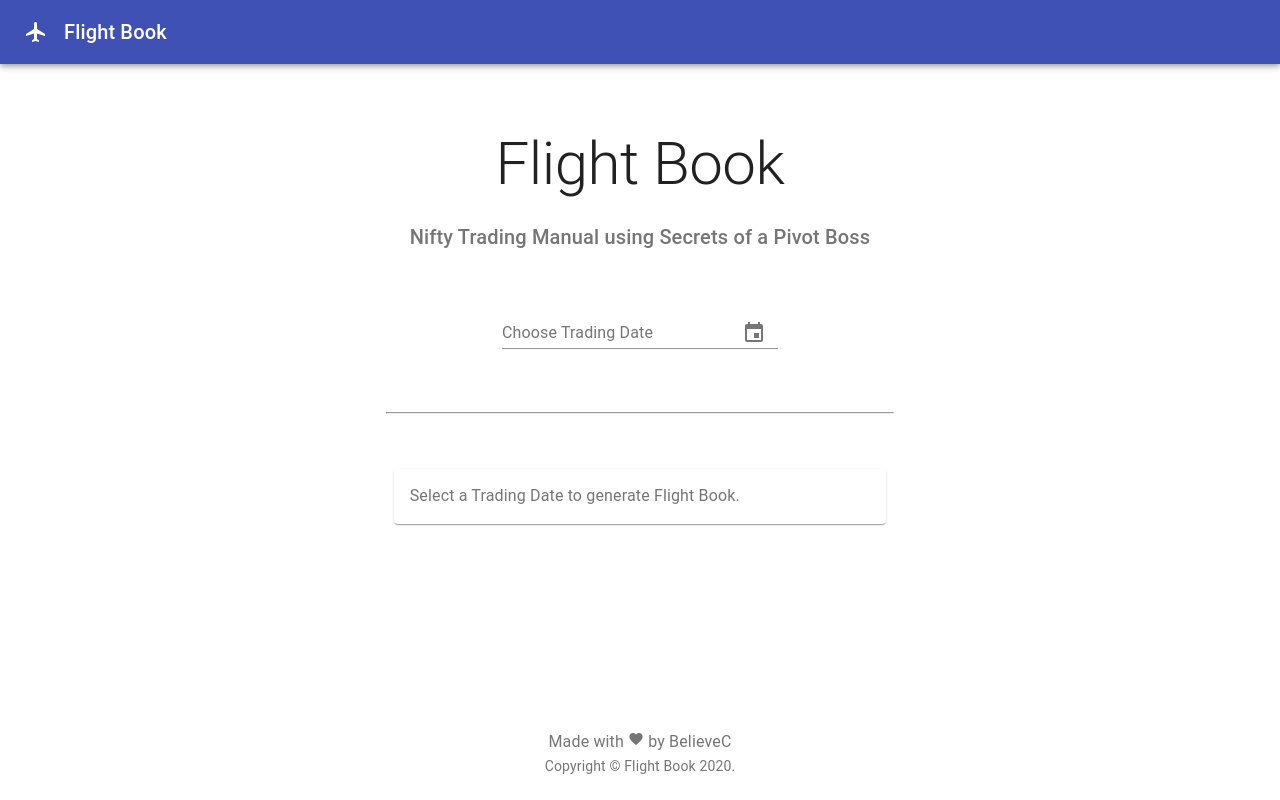
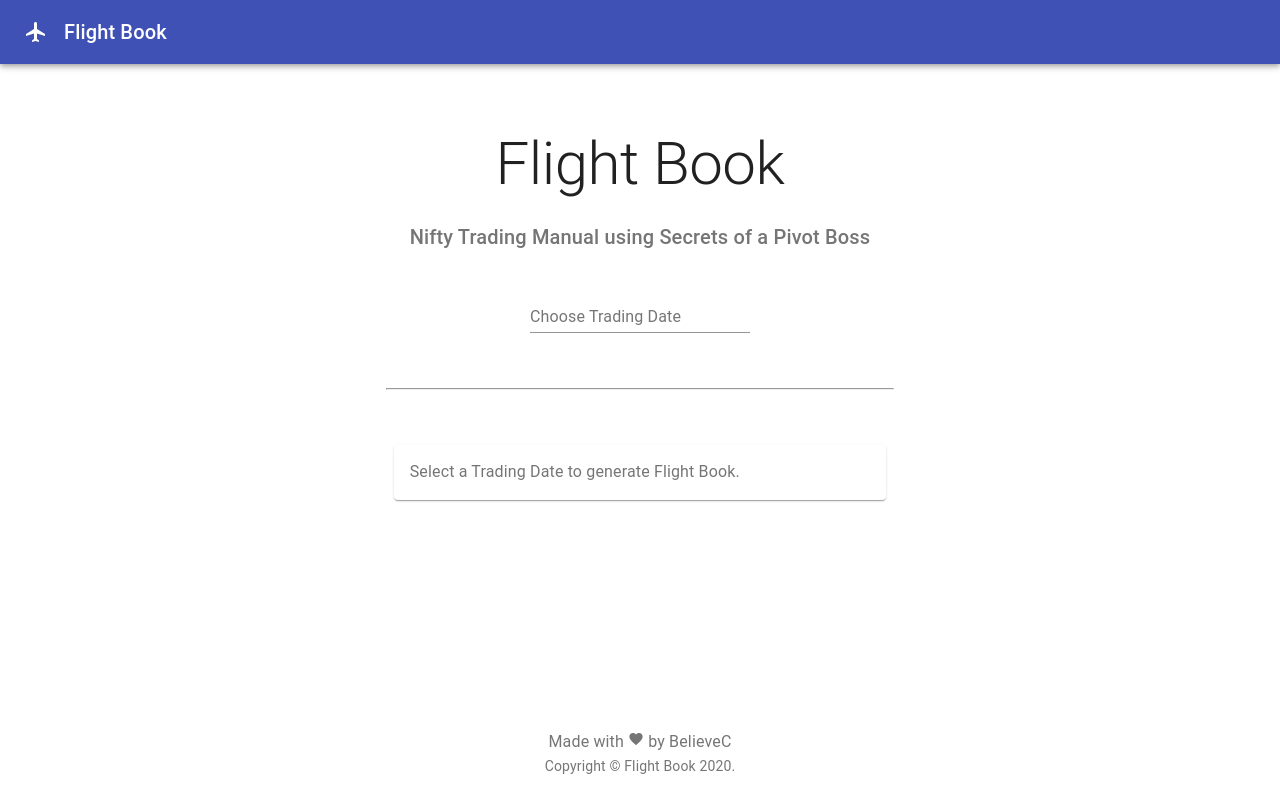
Before and after one commit to BelieveC/FlightBook, a React (Create React App) app: page / in a window 1280 px wide. Built offline with nearby package versions, Linux system fonts and the light colour scheme; no server answers.

Commit message:
Change date picker

```diff
--- a/src/components/Main.js
+++ b/src/components/Main.js
@@ -11,7 +11,7 @@ import { makeStyles } from '@material-ui/core/styles';
 import Container from '@material-ui/core/Container';
 import Link from '@material-ui/core/Link';
 import FlightCard from './FlightCard'
-import { KeyboardDatePicker, MuiPickersUtilsProvider } from '@material-ui/pickers'
+import { KeyboardDatePicker, DatePicker, MuiPickersUtilsProvider } from '@material-ui/pickers'
 import DateFnsUtils from '@date-io/date-fns';
 import { useDispatch, useSelector } from 'react-redux';
 import { formatDate }  from '../sagas'
@@ -108,9 +108,24 @@ export default function Main() {
                 <Grid container spacing={2} justify="center">
                   <Grid item>
                   <MuiPickersUtilsProvider utils={DateFnsUtils}>
+                    <DatePicker
+                      maxDate={maxDate}
+                      disableToolbars
+                      autoOk
+                      label="Choose Trading Date"
+                      id="date-picker-inline"
+                      clearable
+                      disableFuture
+                      format="MM/dd/yyyy"
+                      value={selectedDate}
+                      onChange={handleDateChange}
+                    />
+                  </MuiPickersUtilsProvider>
+                  {/* <MuiPickersUtilsProvider utils={DateFnsUtils}>
                     <KeyboardDatePicker
                       maxDate={maxDate}
                       disableToolbar
+                      clearable
                       variant="inline"
                       format="MM/dd/yyyy"
                       margin="normal"
@@ -122,7 +137,7 @@ export default function Main() {
                         'aria-label': 'change date',
                       }}
                     />
-                  </MuiPickersUtilsProvider>
+                  </MuiPickersUtilsProvider> */}
                   </Grid>
                 </Grid>
               </div>
```
